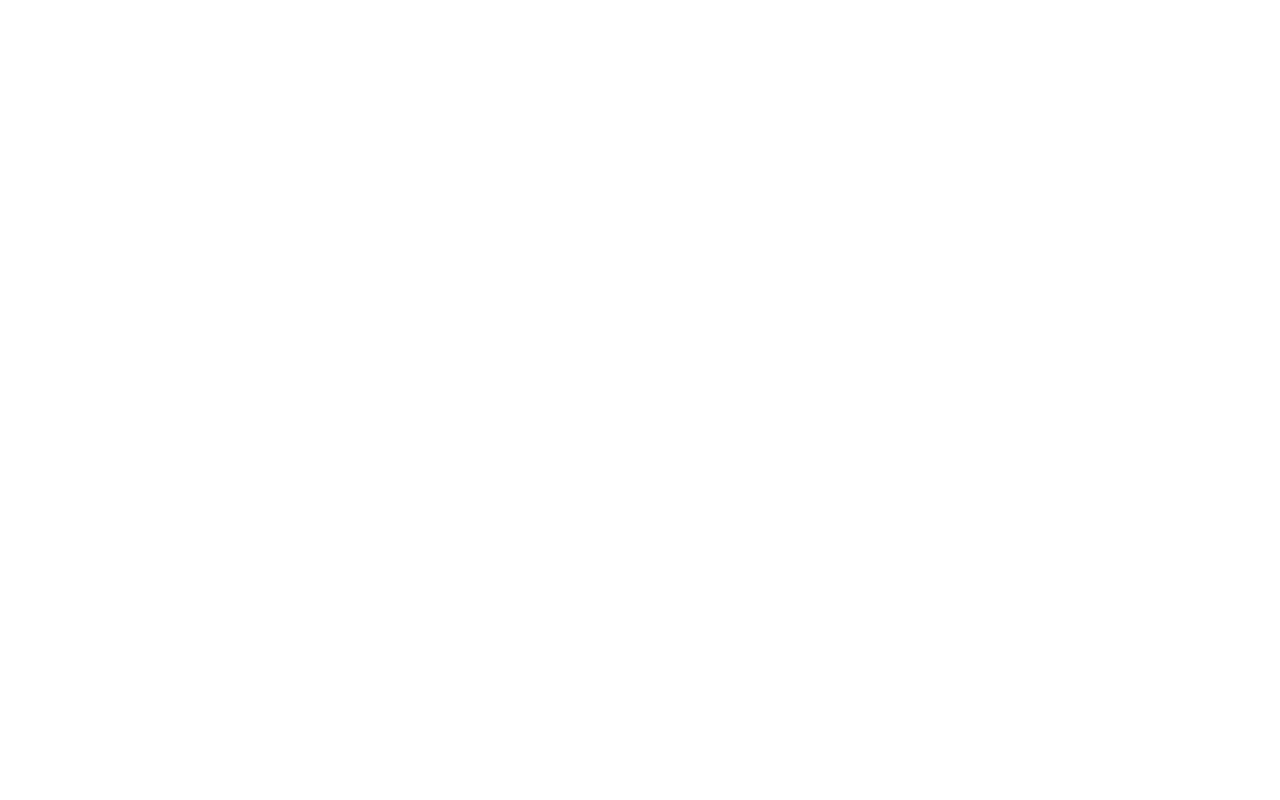
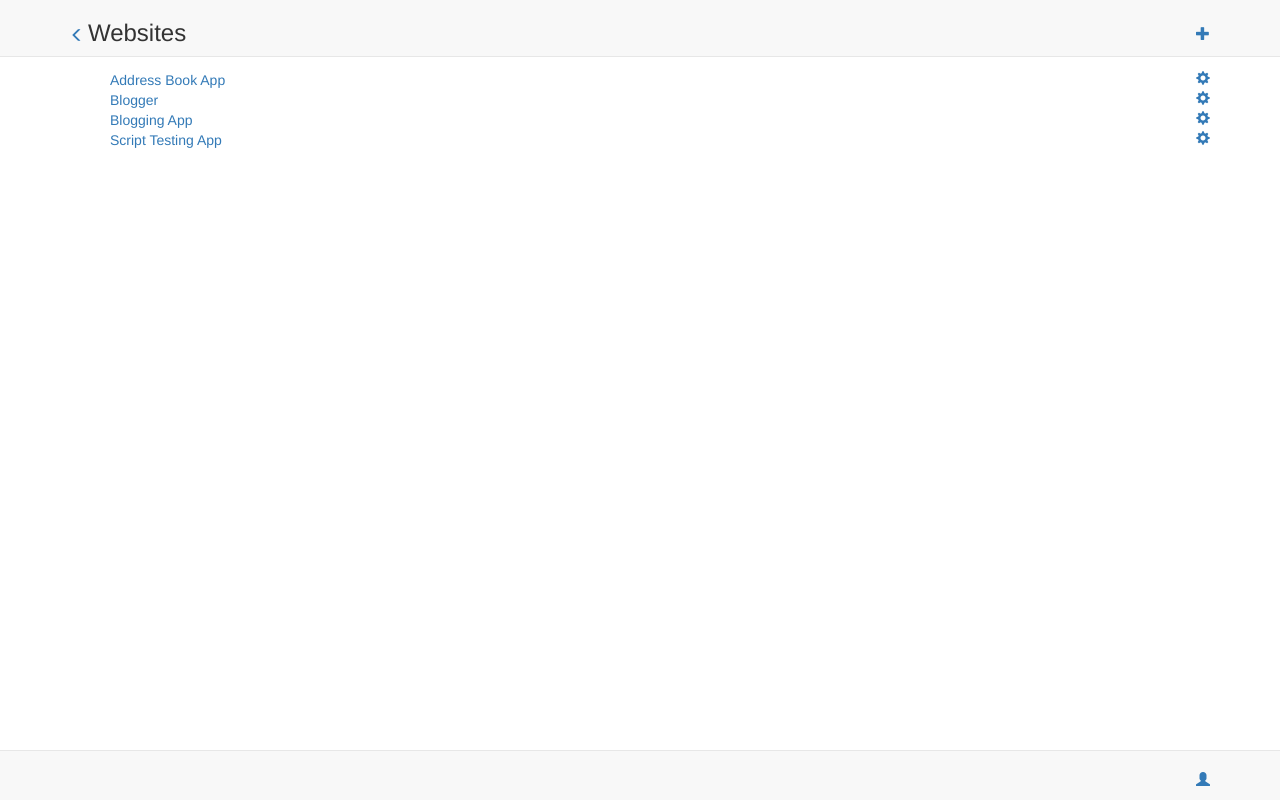
Before and after one commit to RayOconnor/oconnor-raymond-webdev, a website: page public/assignment/pages/website/website-new.html in a window 1280 px wide. Drawn offline with nearby package versions, Linux system fonts and the light colour scheme.

Commit message:
add content to website edit and list pages

```diff
--- a/public/assignment/css/style.css
+++ b/public/assignment/css/style.css
@@ -6,11 +6,24 @@ body {
   padding-top: 70px;
 }
 
-h1.nav-header {
+h3.nav-header {
   display: inline-block;
 }
 
-a.nav-right-icon {
-  margin-top: 30px;
+a.nav-icon {
+  margin-top: 25px;
   float: right;
 }
+
+ul {
+  list-style-type: none;
+}
+
+a.list-icon {
+  float: right;
+}
+
+a.footer-nav-right-icon {
+  margin-top: 20px;
+  float: right;
+}
--- a/public/assignment/pages/website/website-list.html
+++ b/public/assignment/pages/website/website-list.html
@@ -0,0 +1,45 @@
+<!DOCTYPE html>
+<html lang="en">
+<script src="https://cdnjs.cloudflare.com/ajax/libs/jquery/3.1.1/jquery.min.js"/>
+<script src="https://maxcdn.bootstrapcdn.com/bootstrap/3.3.7/js/bootstrap.min.js" integrity="sha384-Tc5IQib027qvyjSMfHjOMaLkfuWVxZxUPnCJA7l2mCWNIpG9mGCD8wGNIcPD7Txa" crossorigin="anonymous"></script>
+<link href="https://maxcdn.bootstrapcdn.com/bootstrap/3.3.7/css/bootstrap.min.css" rel="stylesheet" integrity="sha384-BVYiiSIFeK1dGmJRAkycuHAHRg32OmUcww7on3RYdg4Va+PmSTsz/K68vbdEjh4u" crossorigin="anonymous">
+<link href="/assignment/css/style.css" rel="stylesheet"/>
+<head>
+  <meta charset="UTF-8">
+  <title>Website Register Page</title>
+</head>
+<body>
+<nav class="navbar navbar-default navbar-fixed-top">
+  <div class="container">
+    <a class="glyphicon glyphicon-menu-left nav-back-icon" aria-hidden="true" href="../user/profile.html"></a>
+    <h3 class="nav-header">Websites</h3>
+    <a class="glyphicon glyphicon-plus nav-icon" aria-hidden="true" href="website-new.html"></a>
+  </div>
+</nav>
+<div class="container user-form">
+  <ul>
+    <li>
+      <a class = "" href="">Address Book App</a>
+      <a class="glyphicon glyphicon-cog list-icon" aria-hidden="true" href="website-edit.html"></a>
+    </li>
+    <li>
+      <a href="">Blogger</a>
+      <a class="glyphicon glyphicon-cog list-icon" aria-hidden="true" href="website-edit.html"></a>
+    </li>
+    <li>
+      <a href="">Blogging App</a>
+      <a class="glyphicon glyphicon-cog list-icon" aria-hidden="true" href="website-edit.html"></a>
+    </li>
+    <li>
+      <a href="">Script Testing App</a>
+      <a class="glyphicon glyphicon-cog list-icon" aria-hidden="true" href="website-edit.html"></a>
+    </li>
+  </ul>
+</div>
+<nav class="navbar navbar-default navbar-fixed-bottom">
+  <div class="container">
+    <a class="glyphicon glyphicon-user footer-nav-right-icon" aria-hidden="true" href="../user/profile.html"></a>
+  </div>
+</nav>
+</body>
+</html>
--- a/public/assignment/pages/website/website-new.html
+++ b/public/assignment/pages/website/website-new.html
@@ -0,0 +1,46 @@
+<!DOCTYPE html>
+<html lang="en">
+<script src="https://cdnjs.cloudflare.com/ajax/libs/jquery/3.1.1/jquery.min.js"/>
+<script src="https://maxcdn.bootstrapcdn.com/bootstrap/3.3.7/js/bootstrap.min.js" integrity="sha384-Tc5IQib027qvyjSMfHjOMaLkfuWVxZxUPnCJA7l2mCWNIpG9mGCD8wGNIcPD7Txa" crossorigin="anonymous"></script>
+<link href="https://maxcdn.bootstrapcdn.com/bootstrap/3.3.7/css/bootstrap.min.css" rel="stylesheet" integrity="sha384-BVYiiSIFeK1dGmJRAkycuHAHRg32OmUcww7on3RYdg4Va+PmSTsz/K68vbdEjh4u" crossorigin="anonymous">
+<link href="/assignment/css/style.css" rel="stylesheet"/>
+<head>
+  <meta charset="UTF-8">
+
+  <title>Website Register Page</title>
+</head>
+<body>
+<nav class="navbar navbar-default navbar-fixed-top">
+  <div class="container">
+    <a class="glyphicon glyphicon-menu-left nav-back-icon" aria-hidden="true" href="../user/profile.html"></a>
+    <h3 class="nav-header">Websites</h3>
+    <a class="glyphicon glyphicon-plus nav-icon" aria-hidden="true" href="website-new.html"></a>
+  </div>
+</nav>
+<div class="container user-form">
+  <ul>
+    <li>
+      <a class = "" href="">Address Book App</a>
+      <a class="glyphicon glyphicon-cog list-icon" aria-hidden="true" href="website-edit.html"></a>
+    </li>
+    <li>
+      <a href="">Blogger</a>
+      <a class="glyphicon glyphicon-cog list-icon" aria-hidden="true" href="website-edit.html"></a>
+    </li>
+    <li>
+      <a href="">Blogging App</a>
+      <a class="glyphicon glyphicon-cog list-icon" aria-hidden="true" href="website-edit.html"></a>
+    </li>
+    <li>
+      <a href="">Script Testing App</a>
+      <a class="glyphicon glyphicon-cog list-icon" aria-hidden="true" href="website-edit.html"></a>
+    </li>
+  </ul>
+</div>
+<nav class="navbar navbar-default navbar-fixed-bottom">
+  <div class="container">
+    <a class="glyphicon glyphicon-user footer-nav-right-icon" aria-hidden="true" href="../user/profile.html"></a>
+  </div>
+</nav>
+</body>
+</html>
```
Also changed, not shown: public/assignment/pages/user/profile.html (+1 -1 lines).
